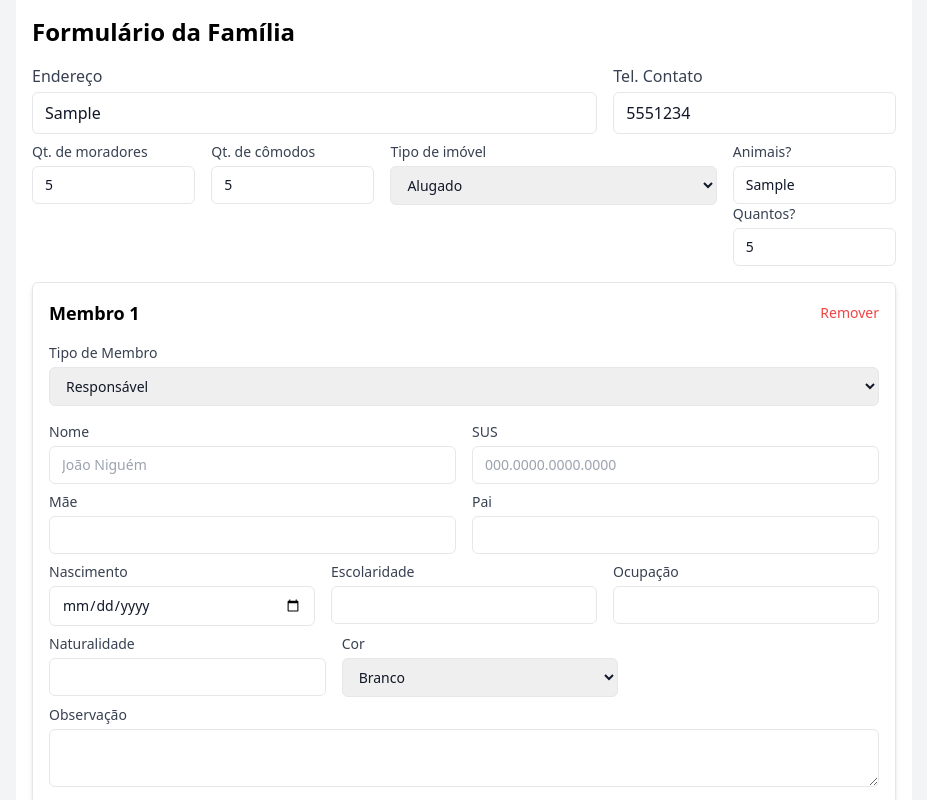
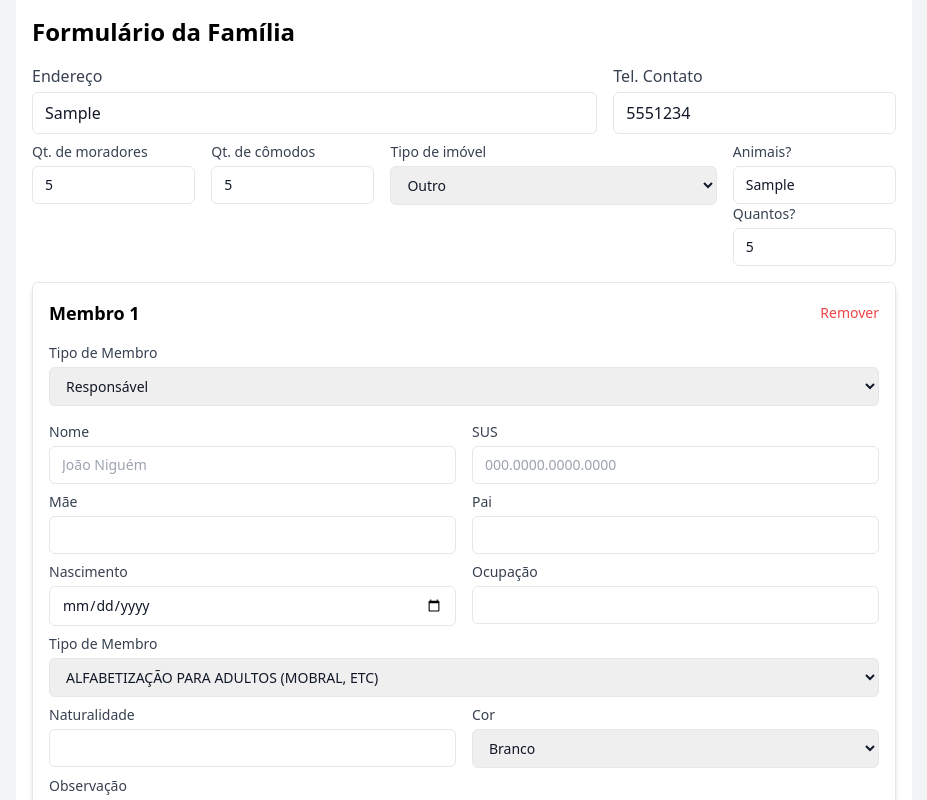
Before and after one commit to jesieldotdev/cadsus-form, a React (Vite) app: page / in a window 1280 px wide. Both pictures are taken after typing "Sample", "5551234", "5", "5", "Sample", "5" into the empty fields and a click on the button "Adicionar Membro". Shown: the top 800 px of the page, without its empty margins (176-1103 px from the left). Built offline with nearby package versions, Linux system fonts and the light colour scheme.

Commit message:
feat: scholarity, skinTOnes

```diff
--- a/src/pages/Form.tsx
+++ b/src/pages/Form.tsx
@@ -12,6 +12,7 @@ interface FamilyMember {
   ocupacao: string;
   escolaridade: string;
   observacao: string;
+  cor: string;
   nascimento: Date | '';
 }
 
@@ -26,7 +27,7 @@ const Form: React.FC = () => {
   const [rooms, setRooms] = useState<number>();
 
   const addMember = () => {
-    setMembers([...members, { tipo: '', nome: '', sus: '', mae: '', pai: '', naturalidade: '', ocupacao: '', escolaridade: '', observacao: '', nascimento: '' }]);
+    setMembers([...members, { tipo: '', nome: '', sus: '', mae: '', pai: '', naturalidade: '', ocupacao: '', escolaridade: '', observacao: '', nascimento: '', cor:'' }]);
   };
 
   const removeMember = (index: number) => {
@@ -77,7 +78,17 @@ const Form: React.FC = () => {
     window.print();
   };
 
-  const propertyTypes = ['Alugado', 'Próprio', 'Situação de rua']
+  const propertyTypes = [
+    "Outro",
+    "Situação de Rua",
+    "Ocupação",
+    "Cedido",
+    "Arrendado",
+    "Alugado",
+    "Financiado",
+    "Próprio"
+  ];
+
 
   return (
     <div className="max-w-4xl mx-auto p-4 bg-white">
--- a/src/pages/components/FamilyMemberForm.tsx
+++ b/src/pages/components/FamilyMemberForm.tsx
@@ -30,6 +30,28 @@ const FamilyMemberForm: React.FC<FamilyMemberFormProps> = ({ index, removeMember
 
   const memberTypes = ['Responsável', 'Irmão/irmã', 'Pai', 'Mãe', 'Filho(a)', 'Genro/Nora', 'Cônjuge', 'Neto(a)/Bisneto(a)', 'Sogro(a)', 'Enteado(a)', 'Outro'];
 
+  const scolarity = [
+    "ALFABETIZAÇÃO PARA ADULTOS (MOBRAL, ETC)",
+    "CLASSE DE ALFABETIZAÇÃO - CA",
+    "CRECHE",
+    "ENSINO FUNDAMENTAL COMPLETO",
+    "ENSINO FUNDAMENTAL EJA - SÉRIES FINAIS (SUPLETIVO 5ª a 9ª))",
+    "ENSINO FUNDAMENTAL EJA - SÉRIES INICIAIS (SUPLETIVO 1ª a 4ª)",
+    "ENSINO FUNDAMENTAL ESPECIAL",
+    "ENSINO FUNDAMENTAL 1ª a 4ª SÉRIES",
+    "ENSINO FUNDAMENTAL 5ª a 9ª SÉRIES",
+    "ENSINO MÉDIO EJA (SUPLETIVO)",
+    "ENSINO MÉDIO ESPECIAL",
+    "ENSINO MÉDIO, MÉDIO 2º CICLO (CIENTÍFICO, TÉCNICO E ETC)",
+    "FUNDAMENTAL 1A A 4A COMPLETO",
+    "NENHUM",
+    "PRÉ-ESCOLA (EXCETO CA)",
+    "SUPERIOR, APERFEIÇOAMENTO, ESPECIALIZAÇÃO, MESTRADO, DOUTORADO"
+  ];
+
+  const skinTones = ["Branco", "Preto", "Pardo", "Amarelo", "Indigena"];
+
+
   return (
     <div className="space-y-4 p-4 border rounded-md shadow-md mb-4 text-sm">
       <div className="flex justify-between items-center">
@@ -59,7 +81,7 @@ const FamilyMemberForm: React.FC<FamilyMemberFormProps> = ({ index, removeMember
           <div className="w-1/2">
             <label className="block text-gray-700">Nome</label>
             <input
-            placeholder='João Niguém'
+              placeholder='João Niguém'
               type="text"
               name="nome"
               value={memberData.nome}
@@ -103,7 +125,7 @@ const FamilyMemberForm: React.FC<FamilyMemberFormProps> = ({ index, removeMember
           </div>
         </div>
         <div className="flex space-x-4">
-          <div className="w-1/3">
+          <div className="w-2/4">
             <label className="block text-gray-700">Nascimento</label>
             <input
               type="date"
@@ -114,17 +136,11 @@ const FamilyMemberForm: React.FC<FamilyMemberFormProps> = ({ index, removeMember
             />
           </div>
 
-          <div className="w-1/3">
-            <label className="block text-gray-700">Escolaridade</label>
-            <input
-              type="text"
-              name="escolaridade"
-              value={memberData.escolaridade}
-              onChange={handleChange}
-              className="mt-1 block w-full px-3 py-2 border rounded-md text-gray-900 text-sm"
-            />
-          </div>
-          <div className="w-1/3">
+
+
+
+
+          <div className="w-2/4">
             <label className="block text-gray-700">Ocupação</label>
             <input
               type="text"
@@ -137,8 +153,22 @@ const FamilyMemberForm: React.FC<FamilyMemberFormProps> = ({ index, removeMember
 
         </div>
 
+        <div className='1/3'>
+            <label className="block text-gray-700">Tipo de Membro</label>
+            <select
+              name="tipo"
+              value={memberData.tipo}
+              onChange={handleChange}
+              className="mt-1 block w-full px-3 py-2 border rounded-md text-gray-900 text-sm"
+            >
+              {scolarity.map((level, idx) => (
+                <option key={idx} value={memberData.escolaridade}>{level}</option>
+              ))}
+            </select>
+          </div>
+
         <div className="flex space-x-4">
-          <div className="w-1/3">
+          <div className="w-2/4">
             <label className="block text-gray-700">Naturalidade</label>
             <input
               type="text"
@@ -149,17 +179,15 @@ const FamilyMemberForm: React.FC<FamilyMemberFormProps> = ({ index, removeMember
             />
 
           </div>
-          <div className="w-1/3">
+          <div className="w-2/4">
             <label className="block text-gray-700">Cor</label>
             <select
               name="propertyType"
               className="mt-1 block w-full px-3 py-2 border rounded-md text-gray-900 text-sm"
             >
-              <option value="Branco">Branco</option>
-              <option value="Preto">Preto</option>
-              <option value="Pardo">Pardo</option>
-              <option value="Amarelo">Amarelo</option>
-              <option value="Indigena">Indigena</option>
+            {skinTones.map((tone, idx) => (
+                <option key={idx} value={memberData.cor}>{tone}</option>
+              ))}
             </select>
           </div>
 
```
